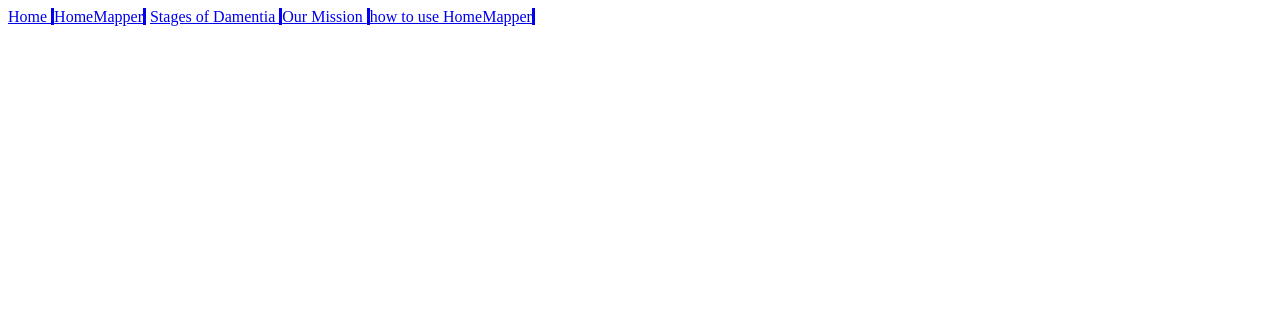
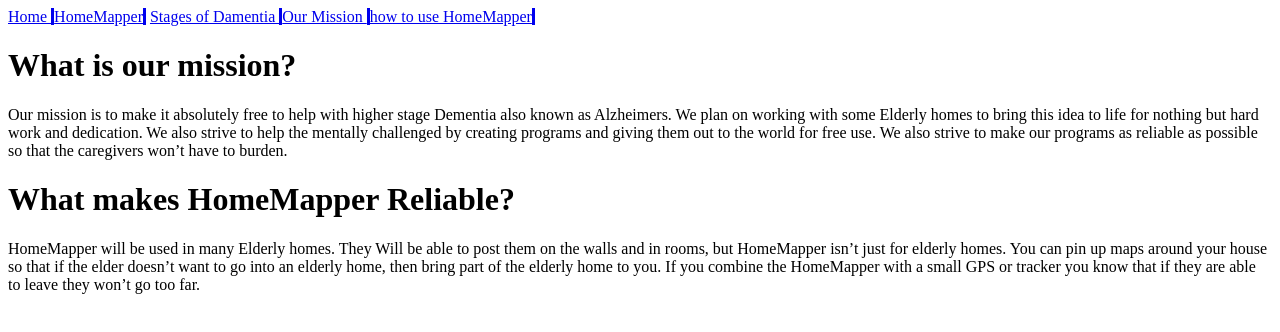
Before and after one commit to theonlymeme/Helping-Humanity, a plain HTML site: page mission.html in a window 1280 px wide. Drawn offline with Linux system fonts and the light colour scheme.

Commit message:
added html to our mission

```diff
--- a/mission.html
+++ b/mission.html
@@ -14,5 +14,22 @@
         <a href="mission.html"> Our Mission </a>
         <a href="how2.html"> how to use HomeMapper </a>
     </div>
+    <div class="flex">
+        <div class="header1">
+            <h1 id="header1"> What is our mission?</h1>
+        </div>
+
+        <div class="body1">
+            <p>Our mission is to make it absolutely free to help with higher stage Dementia also known as Alzheimers. We plan on working with some Elderly homes to bring this idea to life for nothing but hard work and dedication. We also strive to help the mentally challenged by creating programs and giving them out to the world for free use. We also strive to make our programs as reliable as possible so that the caregivers won’t have to burden. </p>
+        </div>
+
+        <div class="header2">
+            <h1 id="header2">What makes HomeMapper Reliable?</h1>
+        </div>
+
+        <div class="body2">
+            <p>HomeMapper will be used in many Elderly homes. They Will be able to post them on the walls and in rooms, but HomeMapper isn’t just for elderly homes. You can pin up maps around your house so that if the elder doesn’t want to go into an elderly home, then bring part of the elderly home to you. If you combine the HomeMapper with a small GPS or tracker you know that if they are able to leave they won’t go too far. </p>
+        </div>
+    </div>
 </body>
 </html>
```
